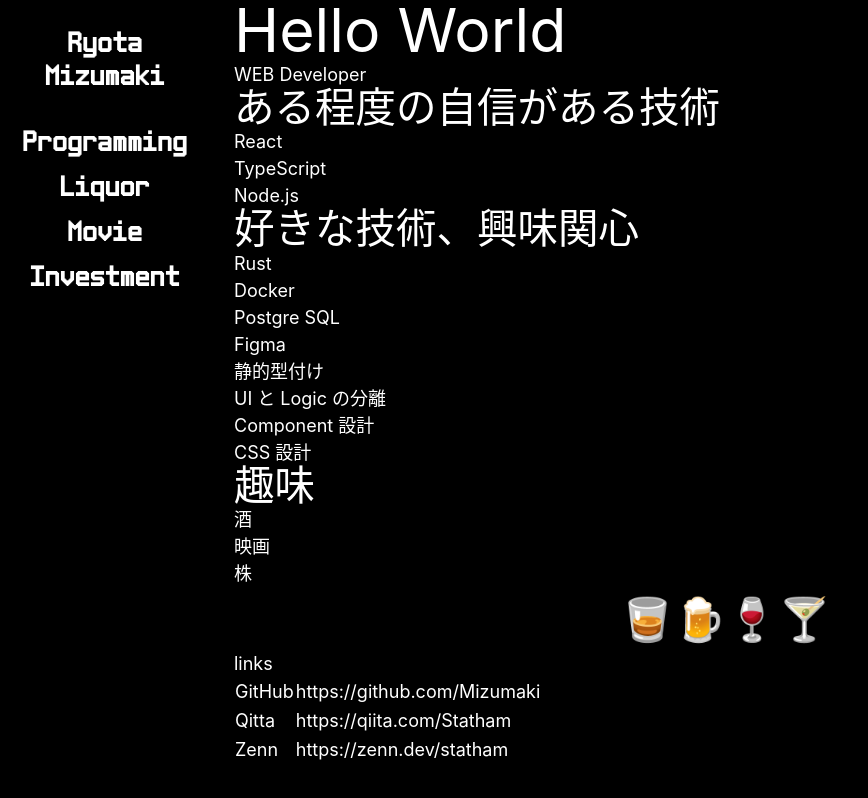
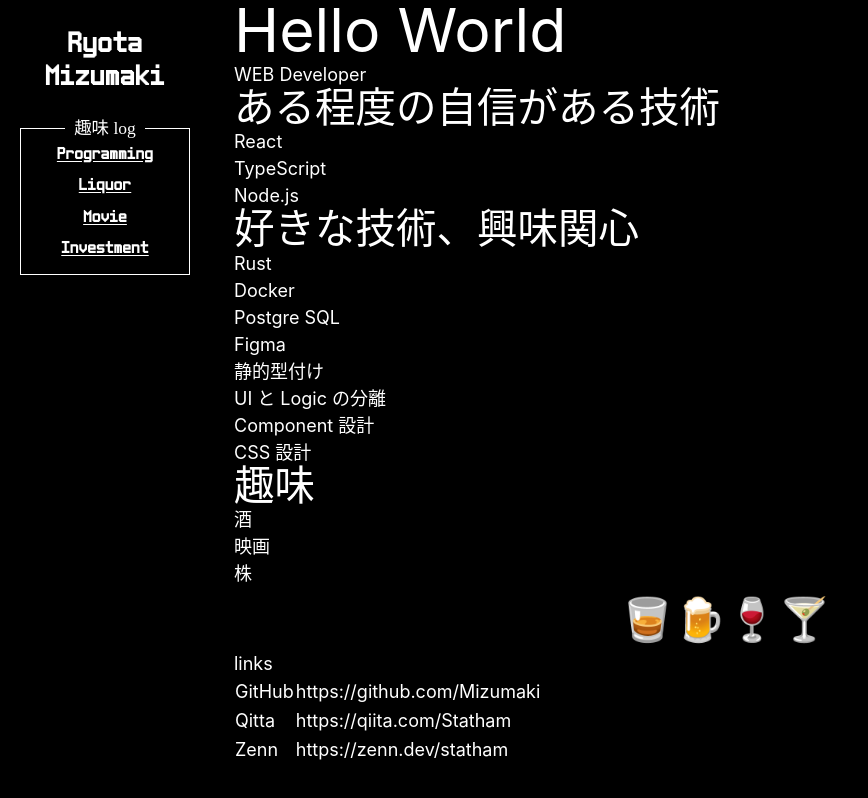
Before and after one commit to Mizumaki/Mizumaki, a Next.js app in the folder website/root/: page / in a window 1280 px wide. Shown: the top 798 px of the page, without its empty margins (0-868 px from the left). Built offline with nearby package versions, Linux system fonts and the light colour scheme; a web font is replaced by a local one.

Commit message:
add borderBoxWithTitle

```diff
--- /dev/null
+++ b/website/root/src/components/atoms/BorderBoxWithTitle/BorderBoxWithTitle.module.css
@@ -0,0 +1,14 @@
+.wrapper {
+  width: 100%;
+}
+
+.titleSection {
+  display: flex;
+  align-items: flex-end;
+  position: relative;
+}
+
+.titleSection .borderTop {
+  flex: 1;
+  height: 0;
+}
--- /dev/null
+++ b/website/root/src/components/atoms/BorderBoxWithTitle/index.tsx
@@ -0,0 +1,27 @@
+import styles from './BorderBoxWithTitle.module.css';
+
+type Props = {
+  title: React.ReactNode;
+  border: React.CSSProperties['border'];
+  titleMarginBottom?: React.CSSProperties['marginBottom'];
+};
+
+export const BorderBoxWithTitle: React.FC<Props> = ({ title, border, titleMarginBottom, children }) => {
+  return (
+    <div className={styles.wrapper}>
+      <div className={styles.titleSection}>
+        <div className={styles.borderTop} style={{ borderBottom: border }} />
+        <div style={{ marginBottom: titleMarginBottom }}>{title}</div>
+        <div className={styles.borderTop} style={{ borderBottom: border }} />
+      </div>
+      <div
+        style={{
+          borderRight: border,
+          borderLeft: border,
+          borderBottom: border,
+        }}>
+        {children}
+      </div>
+    </div>
+  );
+};
--- a/website/root/src/components/templates/Introduction/index.tsx
+++ b/website/root/src/components/templates/Introduction/index.tsx
@@ -64,7 +64,6 @@ export const Introduction = () => {
               </td>
             </tr>
           </tbody>
-          <tr></tr>
         </table>
       </div>
     </div>
--- a/website/root/src/components/templates/layouts/DashboardLayout/NavBar.module.css
+++ b/website/root/src/components/templates/layouts/DashboardLayout/NavBar.module.css
@@ -9,14 +9,32 @@
   text-align: center;
 }
 
+.logsSection {
+  padding: 0 2rem;
+}
+
+.heading {
+  padding: 0 0.5em;
+  font-family: 'MaruMonica';
+  font-size: 1.75rem;
+  text-align: center;
+}
+
 .links {
-  font-size: 3rem;
+  padding: 0.7em 0;
+  font-size: 1.75rem;
   text-align: center;
+}
+
+ul.links li + li {
+  margin-top: 0.3em;
 }
 
 .links a {
   display: inline-block;
   width: 100%;
+  text-decoration: underline;
+  text-underline-offset: 0.1em;
 }
 
 @media screen and (min-width: 1000px) {
--- a/website/root/src/components/templates/layouts/DashboardLayout/NavBar.tsx
+++ b/website/root/src/components/templates/layouts/DashboardLayout/NavBar.tsx
@@ -1,17 +1,23 @@
+import Link from 'next/link';
 import styles from './NavBar.module.css';
-import Link from 'next/link';
 import { Hover } from '~/components/atoms/Hover';
+import { BorderBoxWithTitle } from '~/components/atoms/BorderBoxWithTitle';
 
 export const NavBar: React.VFC = () => {
   return (
     <div className={styles.wrapper}>
-      <div className={styles.serviceNameSection}>
+      <section className={styles.serviceNameSection}>
         <h1 className={styles.serviceName}>
           <Link href='/'>
             <a className={styles.a}>Ryota Mizumaki</a>
           </Link>
         </h1>
-      </div>
+      </section>
+      <section className={styles.logsSection}>
+        <BorderBoxWithTitle
+          border='1px solid'
+          title={<h2 className={styles.heading}>趣味 log</h2>}
+          titleMarginBottom='-0.5em'>
           <ul className={styles.links}>
             <li>
               <Link href='/'>
@@ -42,6 +48,8 @@ export const NavBar: React.VFC = () => {
               </Link>
             </li>
           </ul>
+        </BorderBoxWithTitle>
+      </section>
     </div>
   );
 };
```
Lines whose indentation alone changed are shown as unchanged.
